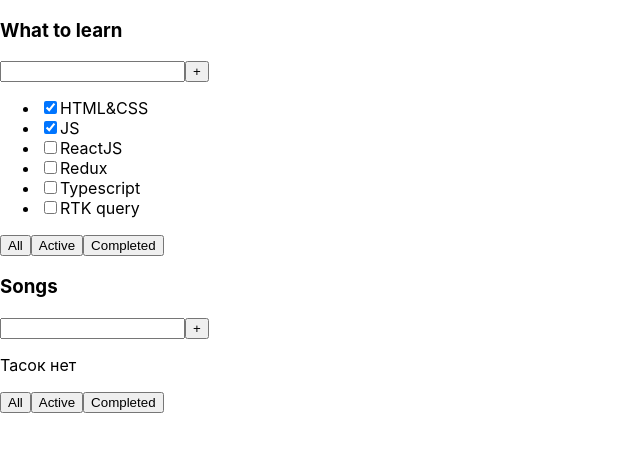
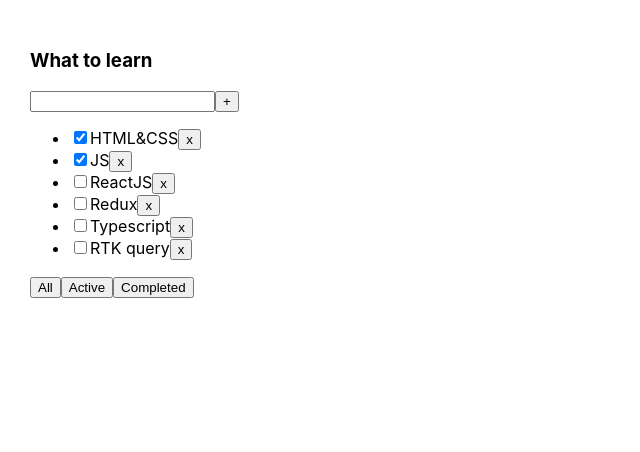
Before and after one commit to F-A-Z-A/todolist-2.0, a React (Create React App) app: page / in a window 1280 px wide. Shown: the top 452 px of the page, without its empty margins (0-640 px from the left). Built offline with nearby package versions, Linux system fonts and the light colour scheme.

Commit message:
lesson-02

```diff
--- a/src/App.tsx
+++ b/src/App.tsx
@@ -1,32 +1,50 @@
 import "./App.css";
 import { Todolist } from "./Todolist";
+import { useState } from "react";
 
-export type TaskType = {
-  id: number;
-  title: string;
-  isDone: boolean;
-};
-
-export const App = () => {
-  const tasks1: TaskType[] = [
+function App() {
+  const [tasks, setTasks] = useState<TaskType[]>([
     { id: 1, title: "HTML&CSS", isDone: true },
     { id: 2, title: "JS", isDone: true },
     { id: 3, title: "ReactJS", isDone: false },
     { id: 4, title: "Redux", isDone: false },
     { id: 5, title: "Typescript", isDone: false },
     { id: 6, title: "RTK query", isDone: false },
-  ];
-  const tasks2: TaskType[] = [];
+  ]);
+  const [filter, setFilter] = useState<FilterValuesType>("all");
+
+  const removeTask = (taskId: number) => {
+    const filteredTasks = tasks.filter((task) => {
+      return task.id !== taskId;
+    });
+    setTasks(filteredTasks);
+  };
+
+  const changeFilter = (filter: FilterValuesType) => {
+    setFilter(filter);
+  };
+
+  let tasksForTodolist = tasks;
+  if (filter === "active") {
+    tasksForTodolist = tasks.filter((task) => !task.isDone);
+  }
+  if (filter === "completed") {
+    tasksForTodolist = tasks.filter((task) => task.isDone);
+  }
+
   return (
-    <>
-      <Todolist title="What to learn" tasks={tasks1} />
-      <Todolist title="Songs" tasks={tasks2} />
-    </>
+    <div className="App">
+      <Todolist title="What to learn" tasks={tasksForTodolist} removeTask={removeTask} changeFilter={changeFilter} />
+    </div>
   );
+}
+
+export default App;
+
+// types
+export type TaskType = {
+  id: number;
+  title: string;
+  isDone: boolean;
 };
-
-// const tasks2: TaskType[] = [
-//   { id: 1, title: "Hello world", isDone: true },
-//   { id: 2, title: "I am Happy", isDone: false },
-//   { id: 3, title: "Yo", isDone: false },
-// ];
+export type FilterValuesType = "all" | "active" | "completed";
--- a/src/Button.tsx
+++ b/src/Button.tsx
@@ -1,7 +1,9 @@
+export const Button = ({ title, onClick }: ButtonType) => {
+  return <button onClick={onClick}>{title}</button>;
+};
+
+// types
 type ButtonType = {
   title: string;
+  onClick?: () => void;
 };
-
-export const Button = ({ title }: ButtonType) => {
-  return <button>{title}</button>;
-};
--- a/src/Todolist.tsx
+++ b/src/Todolist.tsx
@@ -1,38 +1,43 @@
-import { TaskType } from "./App";
+import { FilterValuesType, TaskType } from "./App";
 import { Button } from "./Button";
 
-type TodolistType = {
-  title: string;
-  tasks: TaskType[];
-};
-
-export const Todolist = ({ title, tasks }: TodolistType) => {
+export const Todolist = ({ title, tasks, removeTask, changeFilter }: TodolistType) => {
   return (
     <div>
       <h3>{title}</h3>
       <div>
         <input />
-        <button>+</button>
+        <Button title={"+"} />
       </div>
       {tasks.length === 0 ? (
         <p>Тасок нет</p>
       ) : (
         <ul>
-          {tasks.map((task: TaskType) => {
+          {tasks.map((task) => {
             return (
               <li key={task.id}>
                 <input type="checkbox" checked={task.isDone} />
                 <span>{task.title}</span>
+                {/*<button onClick={() => removeTask(task.id)}>x</button>*/}
+                <Button title={"x"} onClick={() => removeTask(task.id)} />
               </li>
             );
           })}
         </ul>
       )}
       <div>
-        <Button title={"All"} />
-        <Button title={"Active"} />
-        <Button title={"Completed"} />
+        <Button title={"All"} onClick={() => changeFilter("all")} />
+        <Button title={"Active"} onClick={() => changeFilter("active")} />
+        <Button title={"Completed"} onClick={() => changeFilter("completed")} />
       </div>
     </div>
   );
 };
+
+// types
+type TodolistType = {
+  title: string;
+  tasks: TaskType[];
+  removeTask: (taskId: number) => void;
+  changeFilter: (filter: FilterValuesType) => void;
+};
--- a/src/index.tsx
+++ b/src/index.tsx
@@ -1,13 +1,13 @@
 import React from "react";
 import ReactDOM from "react-dom/client";
 import "./index.css";
-import { App } from "./App";
+import App from "./App";
 
 const root = ReactDOM.createRoot(document.getElementById("root") as HTMLElement);
 root.render(
   <React.StrictMode>
     <App />
-  </React.StrictMode>
+  </React.StrictMode>,
 );
 
 // If you want to start measuring performance in your app, pass a function
```
Also changed, not shown: 2 other files (tests, documents, lock files or other folders).
